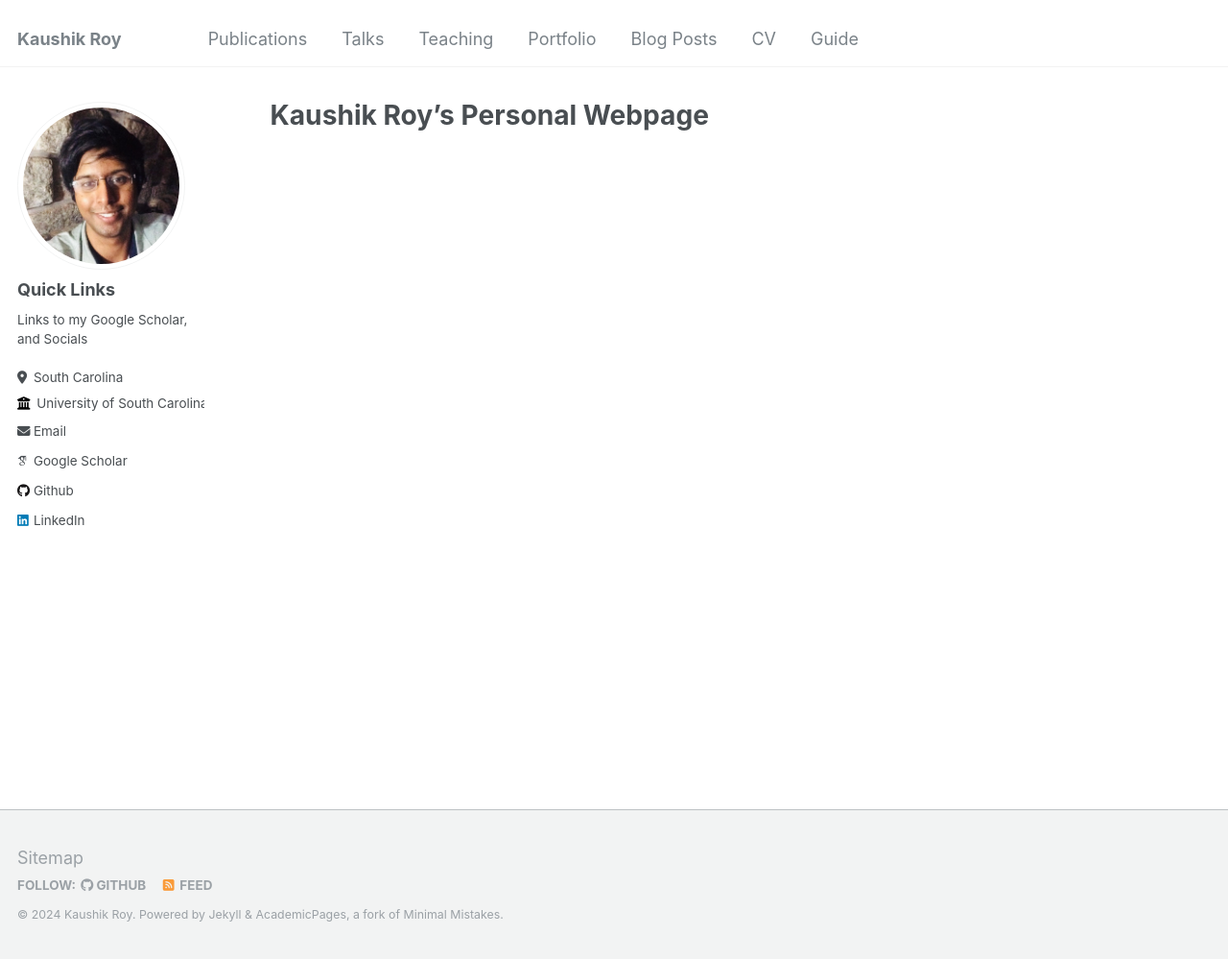
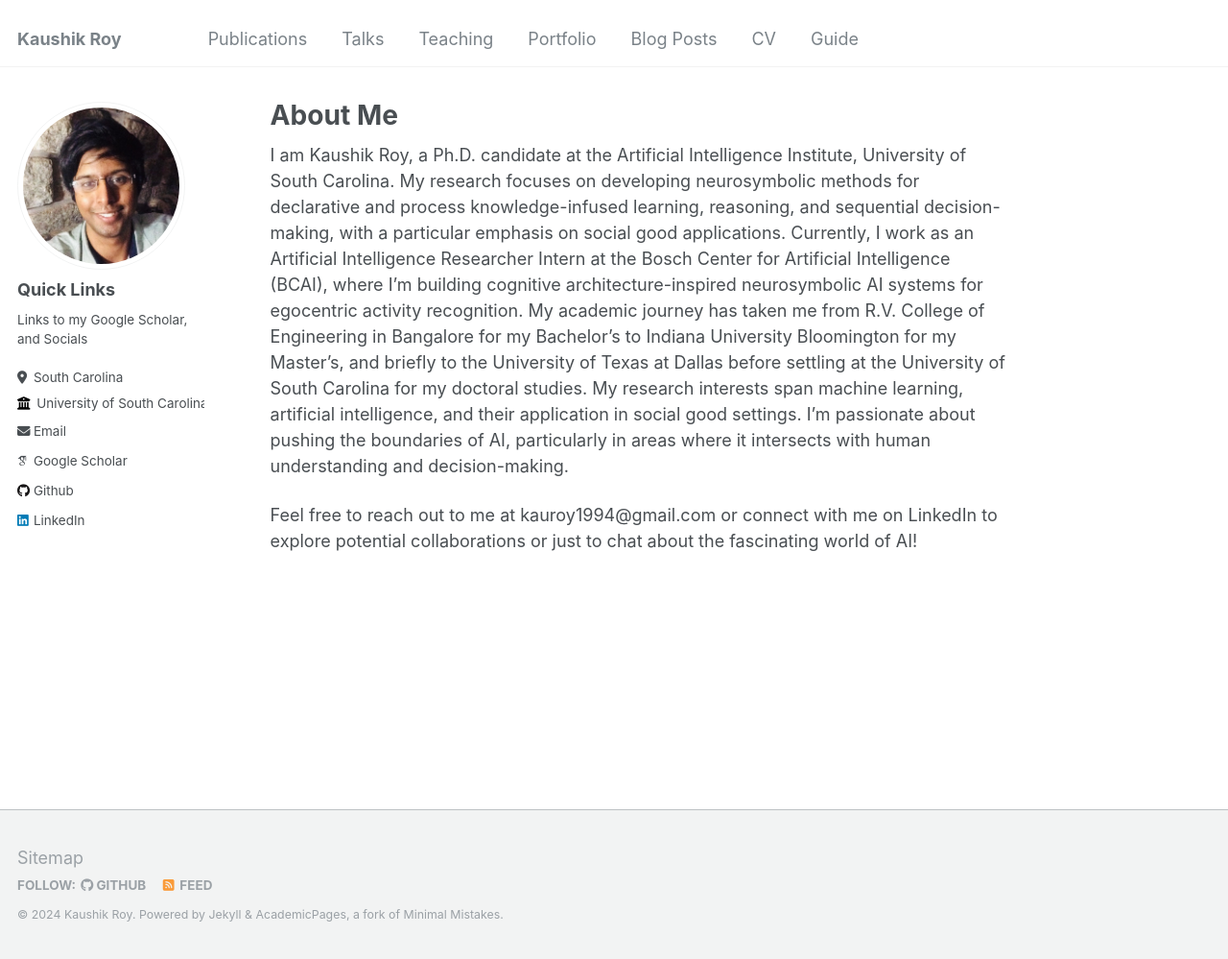
Before and after one commit to kauroy1994/home, a Jekyll site: the page built from _pages/about.md, in a window 1280 px wide and 999 px high. Shown: the whole window at 96% size. Built offline with Jekyll 4.4.1, drawn with Linux system fonts in a browser that asks for light colours; some web fonts are replaced.

Commit message:
Update about.md

```diff
--- a/_pages/about.md
+++ b/_pages/about.md
@@ -1,8 +1,13 @@
 ---
 permalink: /
-title: "Kaushik Roy's Personal Webpage"
+title: "About Me"
 author_profile: true
 redirect_from:
   - /about/
   - /about.html
 ---
+
+I am Kaushik Roy, a Ph.D. candidate at the Artificial Intelligence Institute, University of South Carolina. My research focuses on developing neurosymbolic methods for declarative and process knowledge-infused learning, reasoning, and sequential decision-making, with a particular emphasis on social good applications. Currently, I work as an Artificial Intelligence Researcher Intern at the Bosch Center for Artificial Intelligence (BCAI), where I'm building cognitive architecture-inspired neurosymbolic AI systems for egocentric activity recognition. My academic journey has taken me from R.V. College of Engineering in Bangalore for my Bachelor's to Indiana University Bloomington for my Master's, and briefly to the University of Texas at Dallas before settling at the University of South Carolina for my doctoral studies. My research interests span machine learning, artificial intelligence, and their application in social good settings. I'm passionate about pushing the boundaries of AI, particularly in areas where it intersects with human understanding and decision-making.
+
+
+Feel free to reach out to me at kauroy1994@gmail.com or connect with me on LinkedIn to explore potential collaborations or just to chat about the fascinating world of AI!
```
